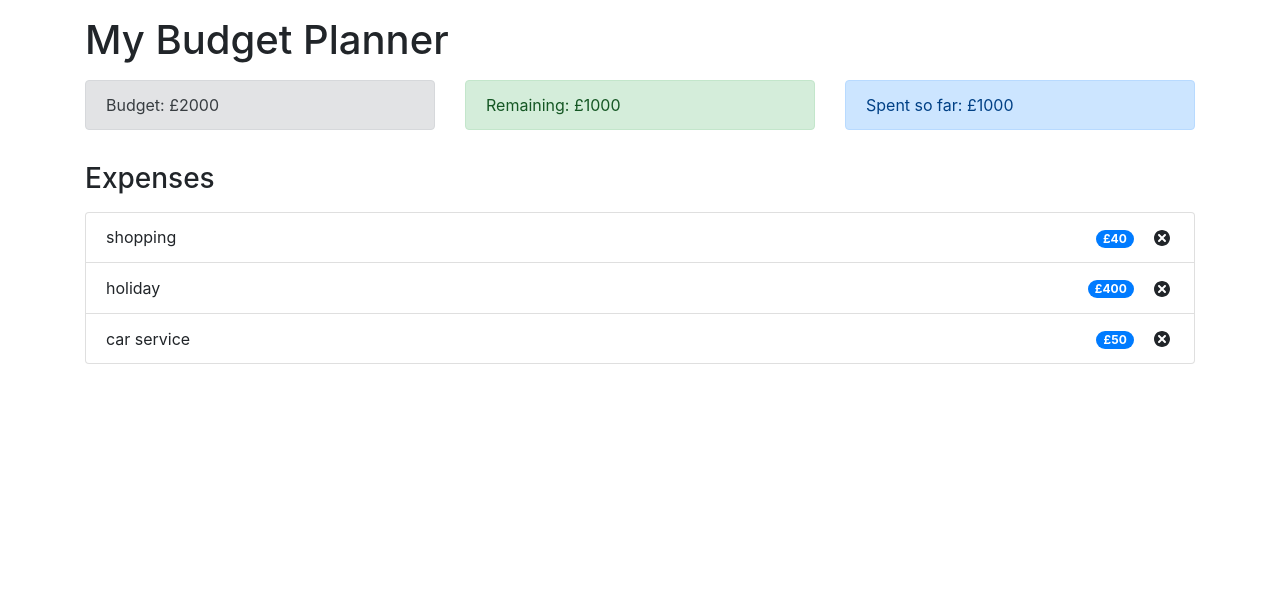
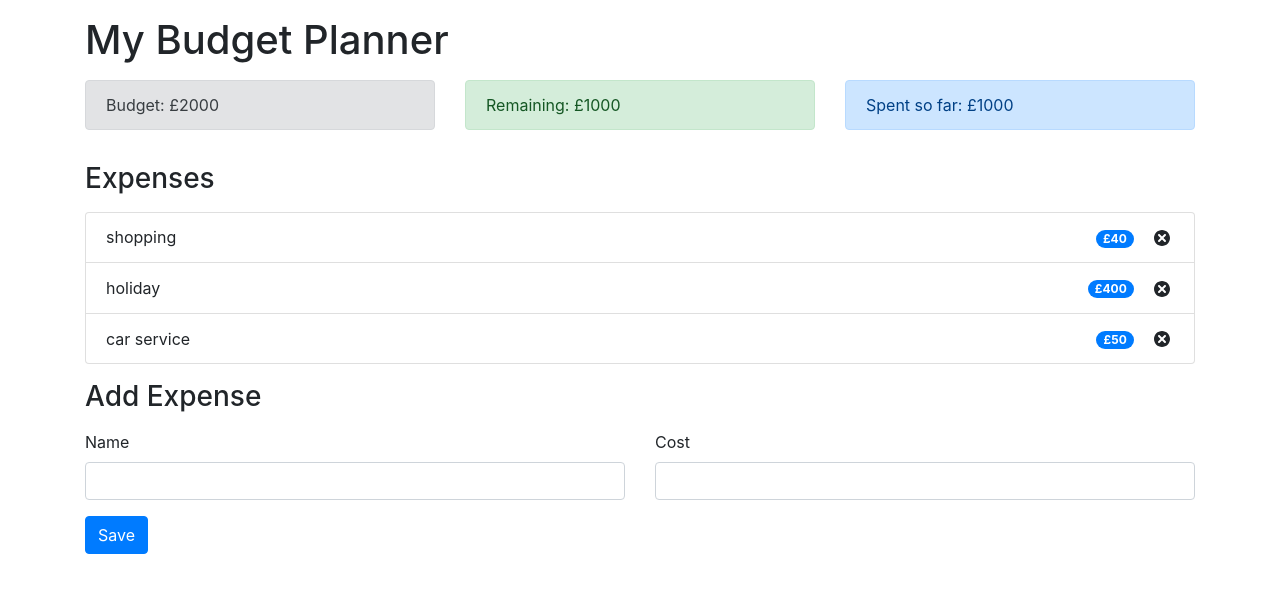
Before and after one commit to libertywolfgirl/Budget-Tracker, a React (Create React App) app: page / in a window 1280 px wide. Shown: the top 592 px of the page. Built offline with nearby package versions, Linux system fonts and the light colour scheme.

Commit message:
🐈😜 Checkpoint ./src/components/AddExpenseForm.js:16231546/740 ./src/App.jsx:16231546/3283

```diff
--- a/src/App.jsx
+++ b/src/App.jsx
@@ -4,6 +4,7 @@
 import Remaining from "./components/Remaining";
 import ExpenseTotal from "./components/ExpenseTotal";
 import ExpenseList from "./components/ExpenseList";
+import AddExpenseForm from "./components/AddExpenseForm";
 
 const App = () => {
   return (
@@ -26,6 +27,12 @@
           <ExpenseList />
         </div>
       </div>
+      <h3 className="mt-3">Add Expense</h3>
+      <div className="row mt-3">
+        <div className="col-sm">
+          <AddExpenseForm />
+        </div>
+      </div>
     </div>
   );
 };
--- /dev/null
+++ b/src/components/AddExpenseForm.js
@@ -0,0 +1,39 @@
+import React from 'react';
+
+const AddExpenseForm = () => {
+
+	return (
+		<form>
+			<div className='row'>
+				<div className='col-sm'>
+					<label for='name'>Name</label>
+					<input
+						required='required'
+						type='text'
+						className='form-control'
+						id='name'
+					></input>
+				</div>
+				<div className='col-sm'>
+					<label for='cost'>Cost</label>
+					<input
+						required='required'
+						type='text'
+						className='form-control'
+						id='cost'
+					></input>
+				</div>
+
+			</div>
+            <div className='row'>
+            	<div className='col-sm'>
+					<button type='submit' className='btn btn-primary mt-3'>
+						Save
+					</button>
+				</div>
+            </div>
+		</form>
+	);
+};
+
+export default AddExpenseForm;
```
